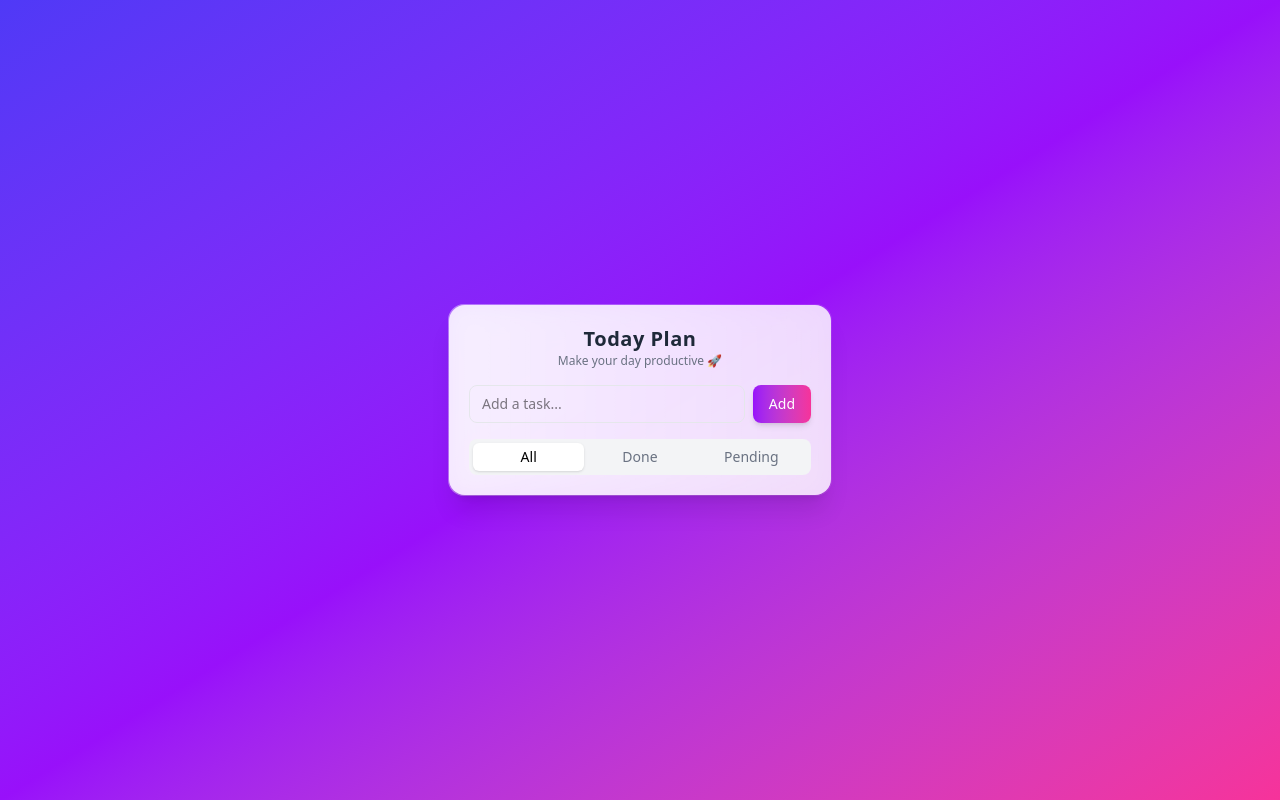
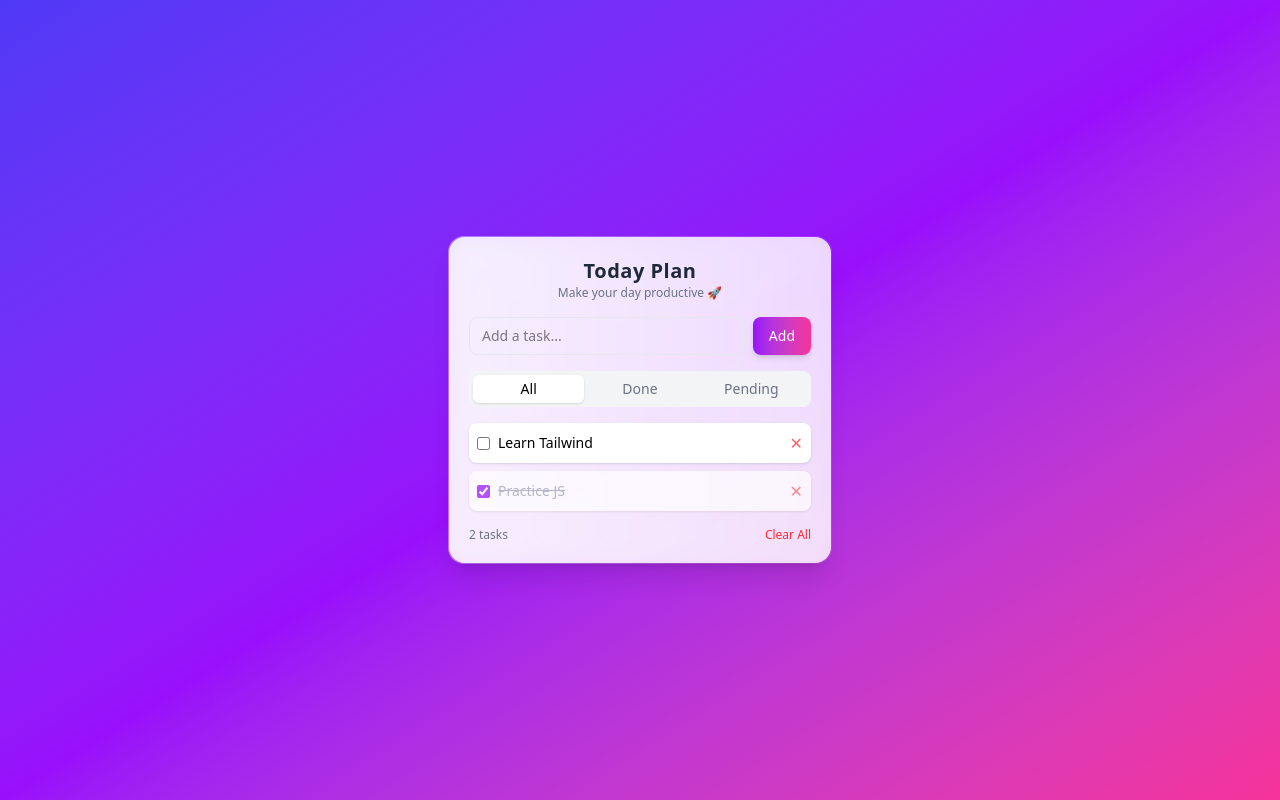
Before and after one commit to shahriar1100/toDoApp, a website: page index.html in a window 1280 px wide. Drawn offline with Linux system fonts and the light colour scheme.

Commit message:
complete full design

```diff
--- a/index.html
+++ b/index.html
@@ -54,7 +54,46 @@
           </button>
         </div>
 
+        <!-- Task List -->
+        <ul class="space-y-2">
+          <!-- Task -->
+          <li
+            class="flex items-center justify-between p-2 rounded-lg bg-white shadow-sm hover:shadow-md hover:-translate-y-[2px] transition duration-200"
+          >
+            <div class="flex items-center gap-2">
+              <input type="checkbox" class="accent-purple-600" />
+              <span class="text-sm">Learn Tailwind</span>
+            </div>
 
+            <button class="text-red-400 hover:text-red-600 transition">
+              ✕
+            </button>
+          </li>
+
+          <!-- Completed -->
+          <li
+            class="flex items-center justify-between p-2 rounded-lg bg-white shadow-sm opacity-70 hover:opacity-100 transition"
+          >
+            <div class="flex items-center gap-2">
+              <input type="checkbox" checked class="accent-purple-600" />
+              <span class="text-sm line-through text-gray-400"
+                >Practice JS</span
+              >
+            </div>
+
+            <button class="text-red-400 hover:text-red-600 transition">
+              ✕
+            </button>
+          </li>
+        </ul>
+
+        <!-- Footer -->
+        <div class="flex justify-between items-center text-xs text-gray-500">
+          <span>2 tasks</span>
+          <button class="text-red-500 hover:underline transition">
+            Clear All
+          </button>
+        </div>
 
       </div>
     </div>
```
